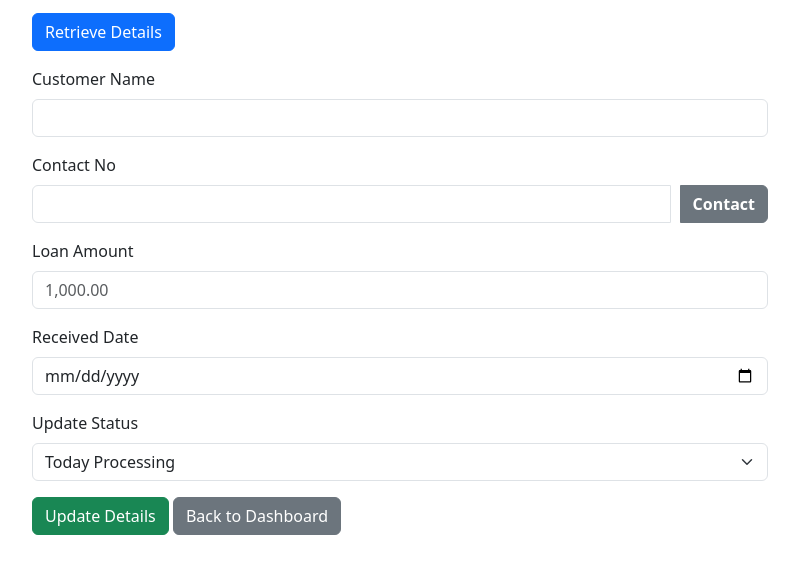
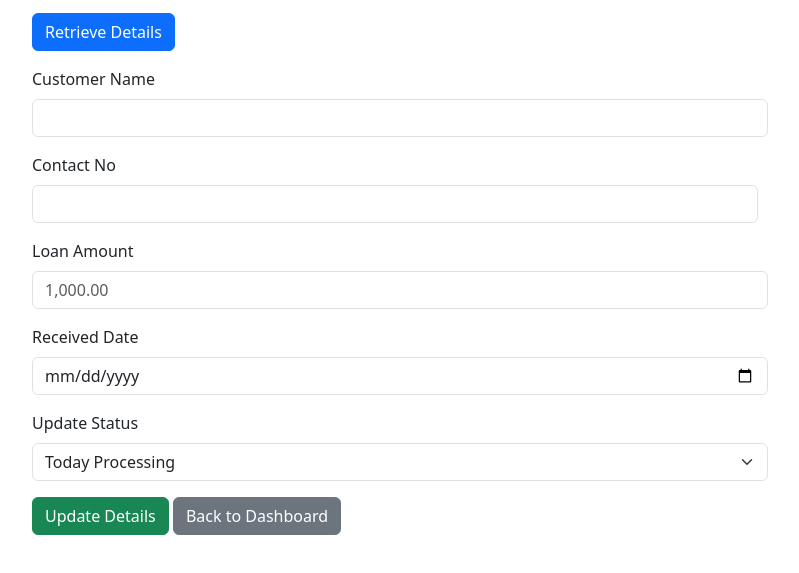
Before and after one commit to boc416/loanQadmin, a plain HTML site: page Update_Today.html in a window 1280 px wide. Shown: the part 183-756 px from the top of the page, without its empty margins (240-1039 px from the left). Drawn offline with nearby package versions, Linux system fonts and the light colour scheme.

Commit message:
contact button removed

```diff
--- a/Update_Today.html
+++ b/Update_Today.html
@@ -60,9 +60,7 @@
                         <label for="telNo" class="form-label">Contact No</label>
                         <div class="input-group">
                             <input type="number" class="form-control" id="telNo" required oninput="updateTelHref()">
-                            <a href="tel:" id="telLink" target="_blank" class="btn btn-secondary btn-custom">
-                                <strong>Contact</strong>
-                            </a>
+
                         </div>
                     </div>
 
```
